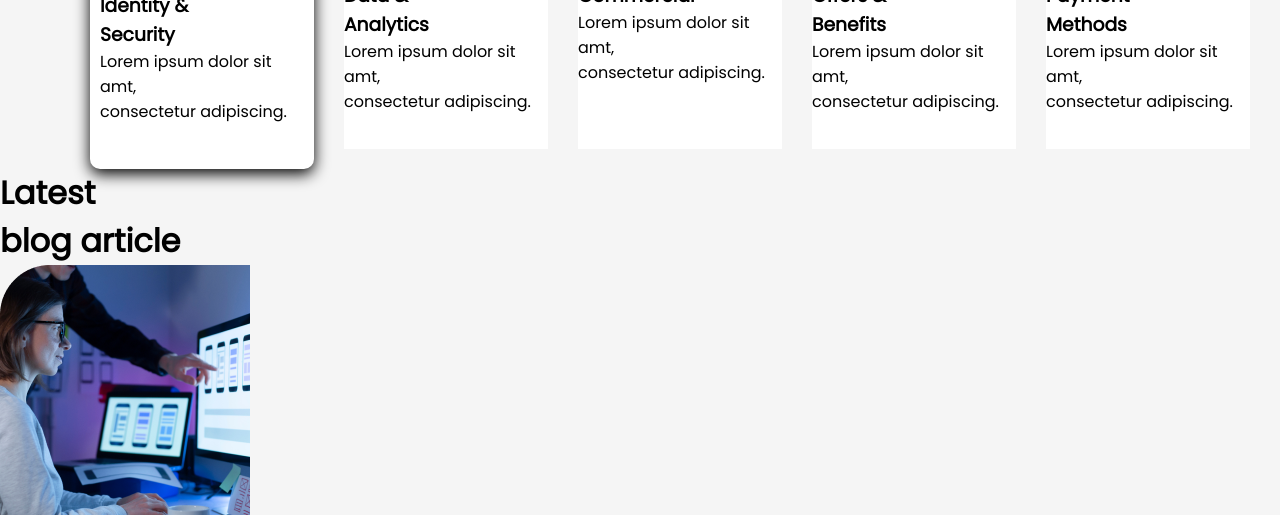
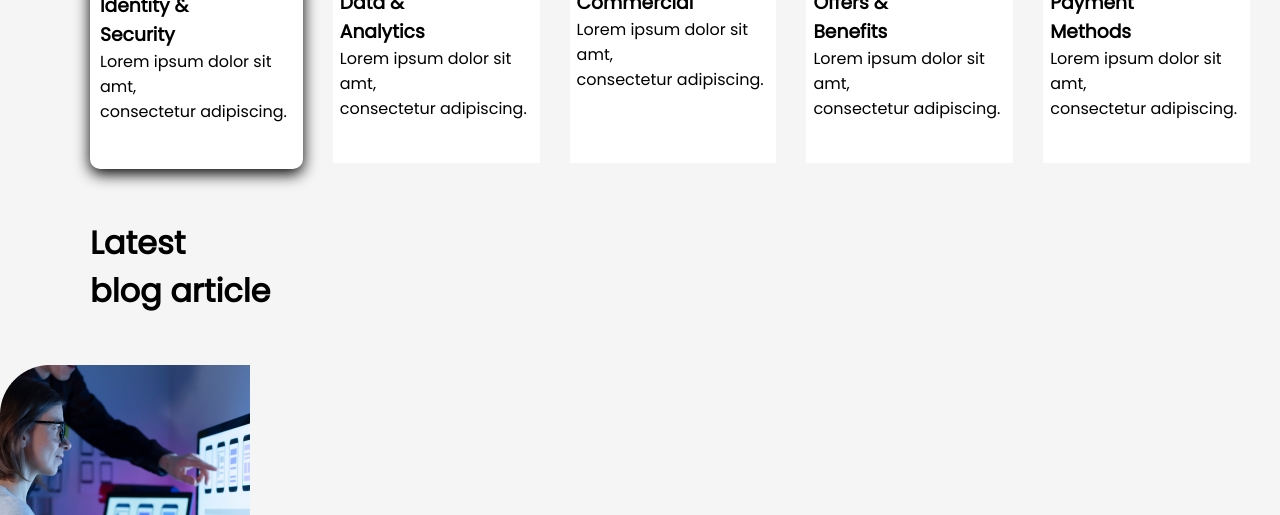
Before and after one commit to harshalvrm/Live-Class-Project-09, a website: page index.html in a window 1280 px wide. Shown: the part 867-1382 px from the top of the page. Drawn offline with Linux system fonts and the light colour scheme.

Commit message:
Updated mid section

```diff
--- a/style.css
+++ b/style.css
@@ -78,7 +78,7 @@ font-weight:700;
 }
 
 .api-heading{
-  font-weight: 800;
+  font-weight: 900;
   font-style: bold;
   margin-left: 90px;
   margin-top: 100px;
@@ -95,6 +95,7 @@ font-weight:700;
   height: 250px;
   background-color: #fff;
   margin-right: 30px;
+  padding: 7px;
 }
 
 .card-active{
@@ -122,6 +123,10 @@ font-weight:700;
   font-size: ;
 }
 
+.blog-heading{
+margin:50px 0 50px 90px;
+}
+
 .block-heading{
  margin-left: 90px;
 }
```
